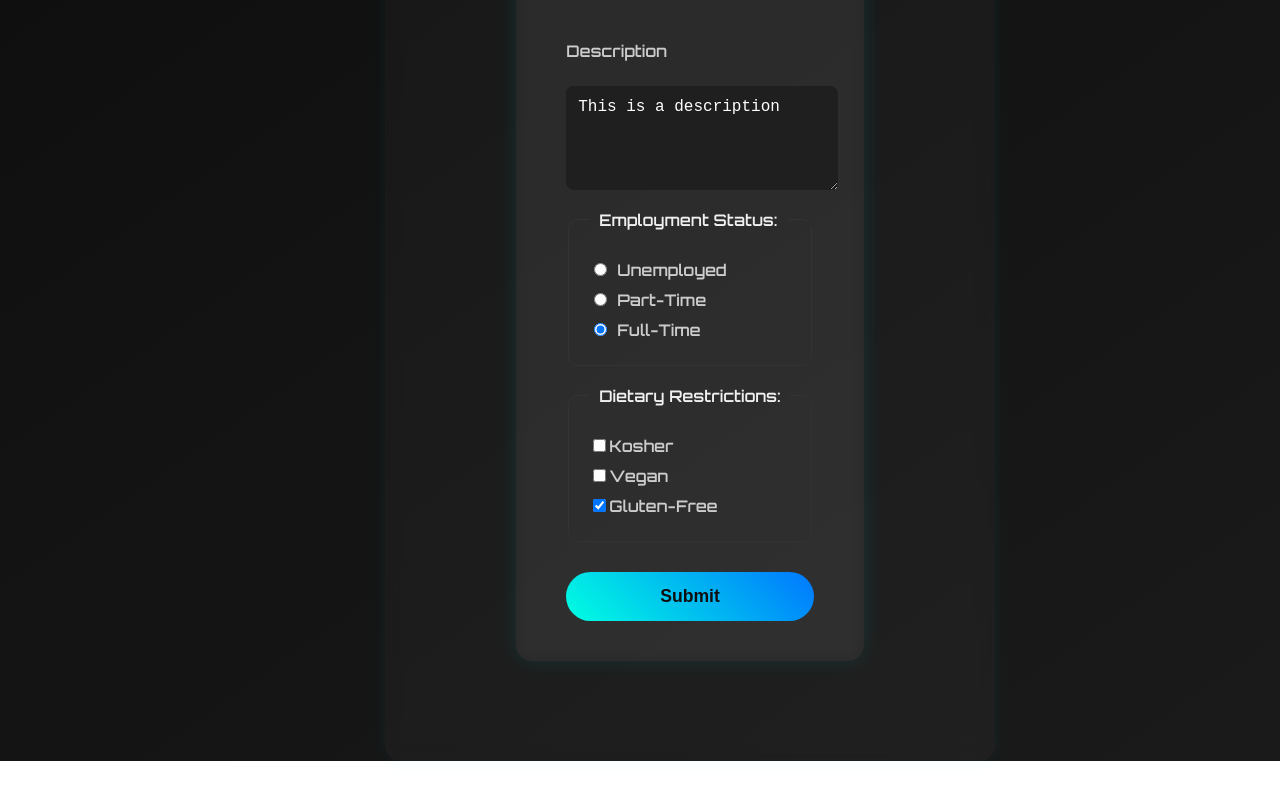
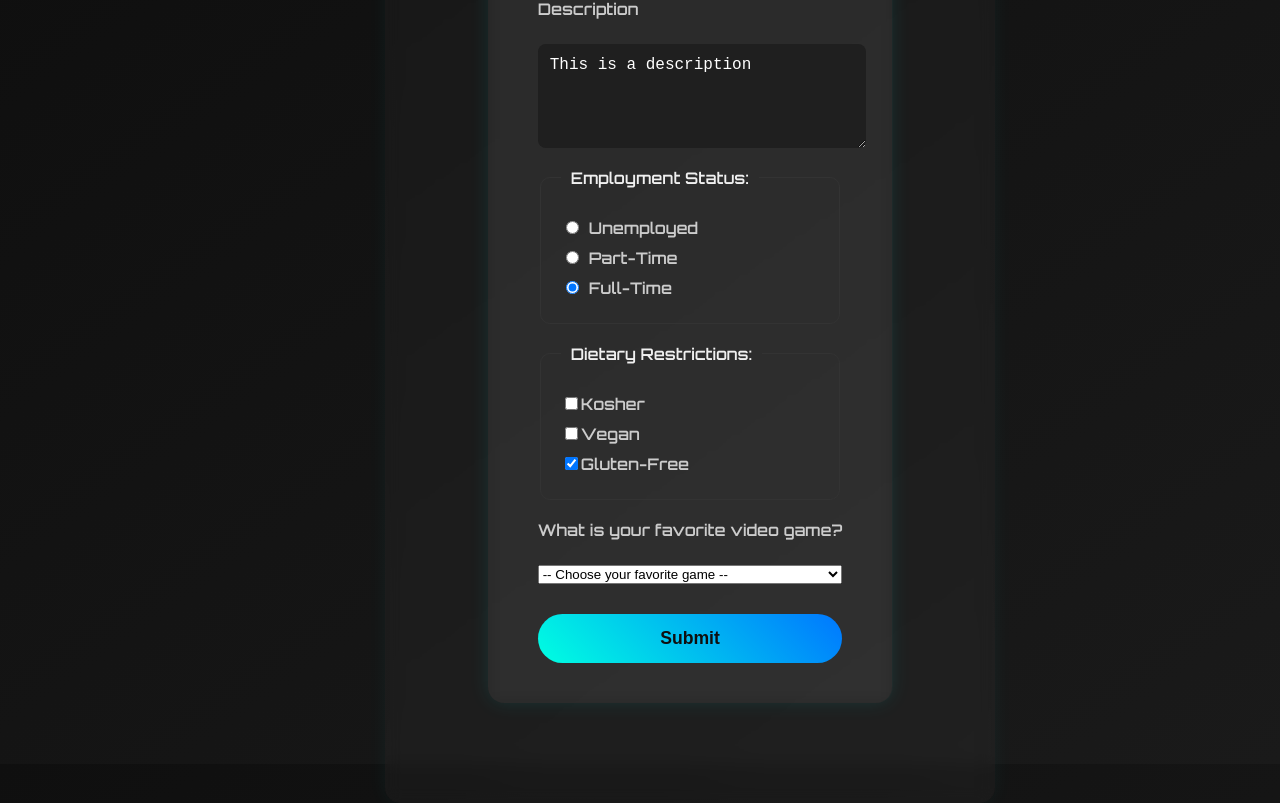
Before and after one commit to bebopkenny/Reactjs, a React (Vite) app in the folder 03/mini-project-3/: page / in a window 1280 px wide. Shown: the part 836-1639 px from the top of the page. Before the commit the page ends 1597 px from the top, so only its background shows below. Built offline with nearby package versions, Linux system fonts and the light colour scheme.

Commit message:
Went over select option handling

```diff
--- a/03/mini-project-3/src/components/SignUp.jsx
+++ b/03/mini-project-3/src/components/SignUp.jsx
@@ -10,10 +10,13 @@ const SignUp = () => {
         let user_password = formData.get("password")
         let employmentStatus = formData.get("employmentStatus")
         let dietaryRestrictions = formData.getAll("dietaryRestrictions")
+        let favGame = formData.get("favGame")
+
         console.log(user_email)
         console.log(user_password)
         console.log(dietaryRestrictions)
         console.log(employmentStatus)
+        console.log(favGame)
     }
 
 
@@ -64,6 +67,16 @@ const SignUp = () => {
                 Gluten-Free
               </label>
             </fieldset>
+
+            <label htmlFor="favGame">What is your favorite video game?</label>
+            <select id="favGame" name="favGame" defaultValue="" required>
+            <option value="" disabled>-- Choose your favorite game --</option>
+              <option value="lol">League of Legends</option>
+              <option value="mc">Minecraft</option>
+              <option value="bo1">Black Ops</option>
+              <option value="bo2">Black Ops 2</option>
+              <option value="halo">Halo Reach</option>
+            </select>
 
             <button>Submit</button>
         </form>
```
